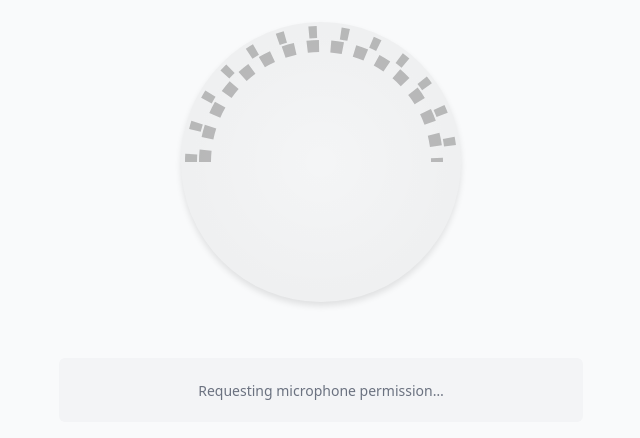
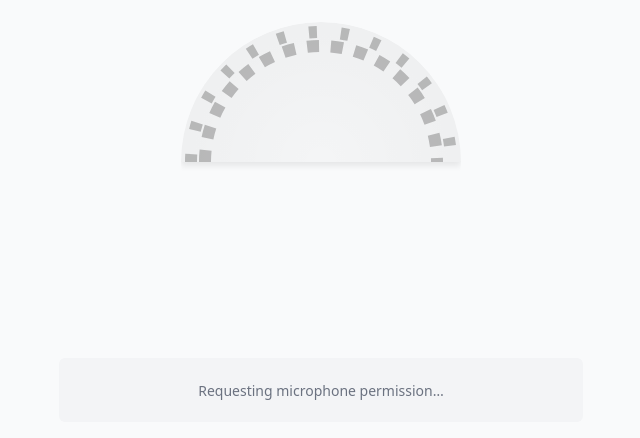
Before and after one commit to trellos/chromatic-tuner, a website with bundled scripts: page public/index.html in a window 1280 px wide. Shown: the part 158-596 px from the top of the page, without its empty margins (319-959 px from the left). Built offline with nearby package versions, Linux system fonts and the light colour scheme; no server answers.

Commit message:
Made tuner background a semi circle

```diff
--- a/public/style.css
+++ b/public/style.css
@@ -36,9 +36,28 @@ h1 {
   display: flex;
   align-items: center;
   justify-content: center;
-  box-shadow: 0 4px 6px rgba(0, 0, 0, 0.1);
   overflow: hidden;
-  background: radial-gradient(circle, rgba(0, 0, 0, 0.02), rgba(0, 0, 0, 0.05));
+  background: transparent;
+}
+
+.strobe-tuner::before {
+  content: "";
+  position: absolute;
+  left: 0;
+  top: 0;
+  width: 100%;
+  height: 50%;
+  border-top-left-radius: 50% 100%;
+  border-top-right-radius: 50% 100%;
+  background: radial-gradient(
+    circle,
+    rgba(0, 0, 0, 0.02),
+    rgba(0, 0, 0, 0.05)
+  );
+  background-size: 100% 200%;
+  background-position: center top;
+  box-shadow: 0 4px 6px rgba(0, 0, 0, 0.08);
+  pointer-events: none;
 }
 
 /* SVG Strobe Pattern */
```
